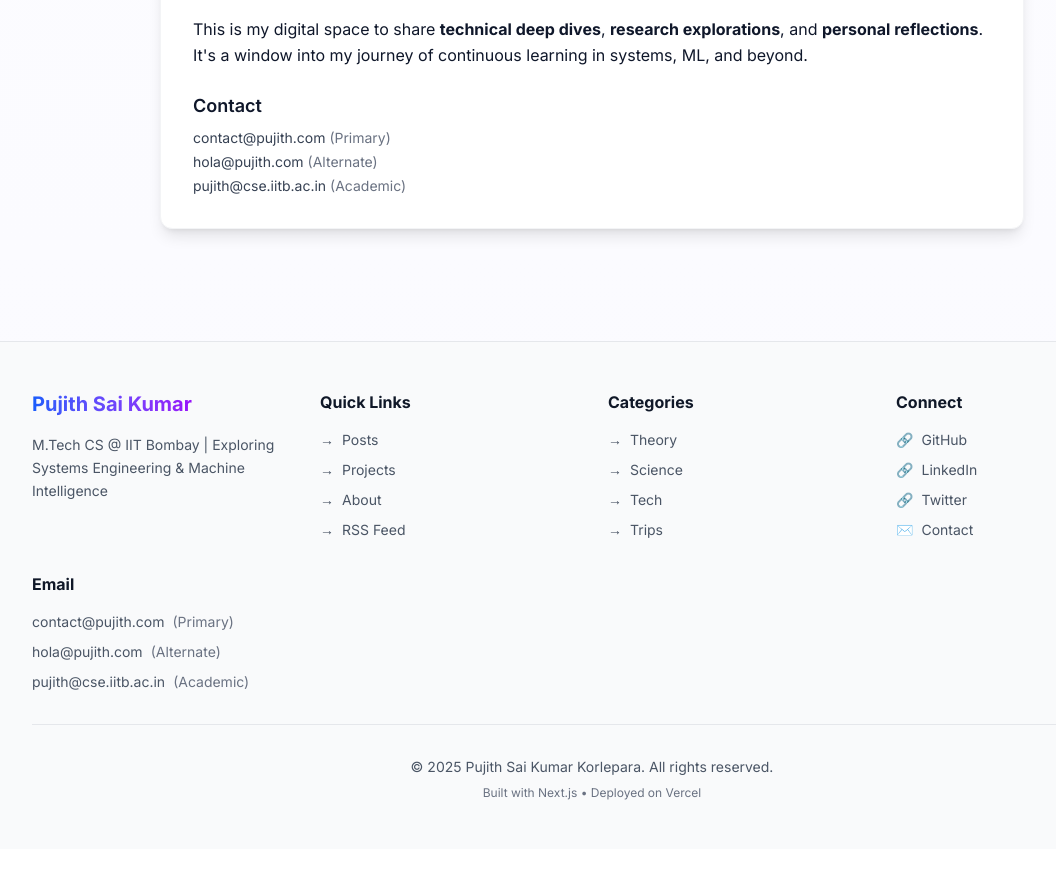
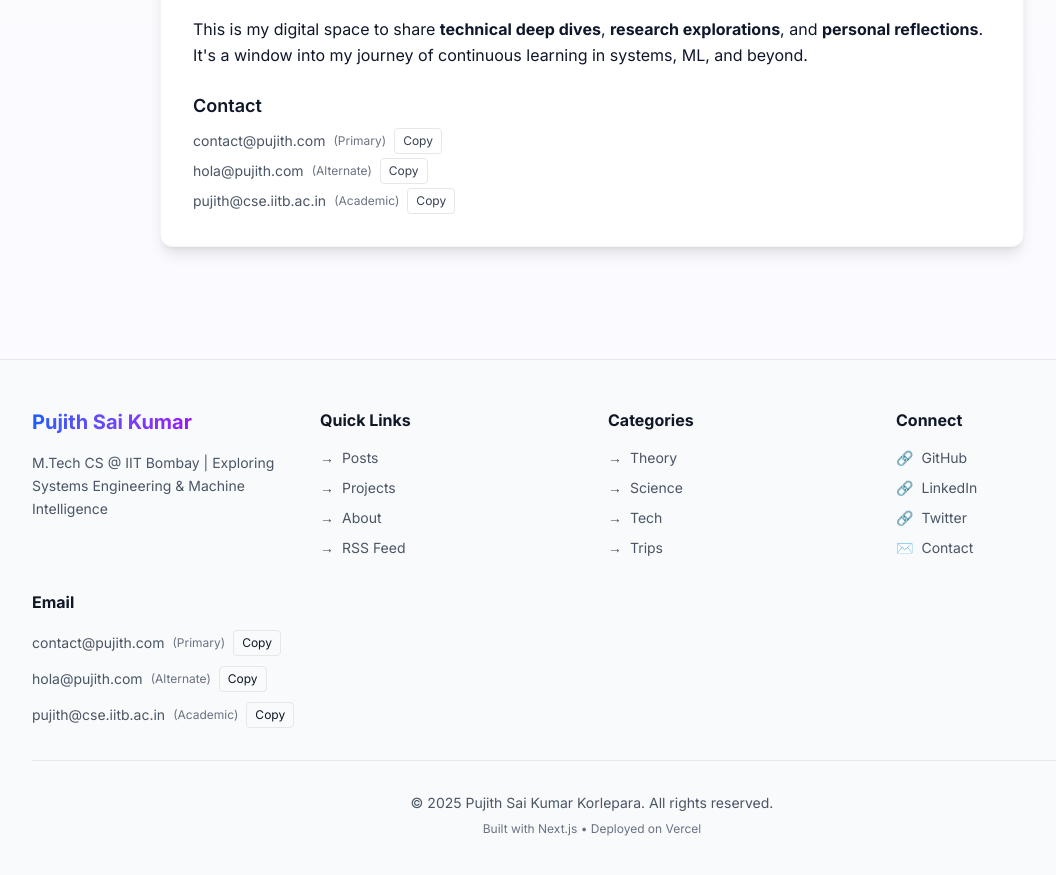
Before and after one commit to pujith22/tech-and-thought, a Next.js app: page /about in a window 1280 px wide. Shown: the part 2146-3021 px from the top of the page, without its empty margins (48-1104 px from the left). Before the commit the page ends 2995 px from the top, so only its background shows below. Built offline with nearby package versions, Linux system fonts and the light colour scheme; no server answers.

Commit message:
feat: enable Plausible analytics and Giscus comments\n\n- Inject Plausible script via env in RootLayout\n- Add GiscusComments component and wire to post pages\n- Refresh README with setup instructions\n- Add copy-to-clipboard for emails in About/Footer

```diff
--- a/app/about/page.tsx
+++ b/app/about/page.tsx
@@ -1,3 +1,4 @@
+import CopyEmail from '@/components/ui/CopyEmail';
 import Image from 'next/image';
 
 export const metadata = {
@@ -152,9 +153,9 @@ export default function AboutPage() {
           <div className="mt-6">
             <h3 className="text-lg font-semibold mb-2">Contact</h3>
             <ul className="text-sm text-gray-700 dark:text-gray-300 space-y-1">
-              <li><a href="mailto:contact@pujith.com" className="hover:underline">contact@pujith.com</a> <span className="text-gray-500">(Primary)</span></li>
-              <li><a href="mailto:hola@pujith.com" className="hover:underline">hola@pujith.com</a> <span className="text-gray-500">(Alternate)</span></li>
-              <li><a href="mailto:pujith@cse.iitb.ac.in" className="hover:underline">pujith@cse.iitb.ac.in</a> <span className="text-gray-500">(Academic)</span></li>
+              <li><CopyEmail email="contact@pujith.com" label="(Primary)" /></li>
+              <li><CopyEmail email="hola@pujith.com" label="(Alternate)" /></li>
+              <li><CopyEmail email="pujith@cse.iitb.ac.in" label="(Academic)" /></li>
             </ul>
           </div>
         </div>
--- a/app/layout.tsx
+++ b/app/layout.tsx
@@ -42,6 +42,13 @@ export default function RootLayout({
     <html lang="en">
       <body className={inter.className}>
         <link rel="canonical" href={canonicalUrl} />
+        {process.env.NEXT_PUBLIC_PLAUSIBLE_DOMAIN ? (
+          <script
+            defer
+            data-domain={process.env.NEXT_PUBLIC_PLAUSIBLE_DOMAIN}
+            src="https://plausible.io/js/script.js"
+          ></script>
+        ) : null}
         <div className="min-h-screen flex flex-col">
           <Header />
           <main className="flex-1 max-w-6xl mx-auto px-4 py-8 w-full">
--- a/app/posts/[slug]/page.tsx
+++ b/app/posts/[slug]/page.tsx
@@ -7,6 +7,7 @@ import rehypeSlug from 'rehype-slug';
 import rehypeAutolinkHeadings from 'rehype-autolink-headings';
 import remarkGfm from 'remark-gfm';
 import Link from 'next/link';
+import GiscusComments from '@/components/ui/GiscusComments';
 
 export async function generateStaticParams() {
   const posts = await getAllContent<PostFrontmatter>('posts');
@@ -83,6 +84,9 @@ export default async function PostPage({ params }: { params: Promise<{ slug: str
         <div className="prose prose-lg dark:prose-invert max-w-none">
           {mdxContent}
         </div>
+        {process.env.NEXT_PUBLIC_GISCUS_REPO ? (
+          <GiscusComments />
+        ) : null}
       </article>
     );
   } catch (error) {
--- /dev/null
+++ b/components/ui/CopyEmail.tsx
@@ -0,0 +1,32 @@
+"use client";
+
+import { useState } from "react";
+
+export default function CopyEmail({ email, label }: { email: string; label?: string }) {
+  const [copied, setCopied] = useState(false);
+
+  const onCopy = async () => {
+    try {
+      await navigator.clipboard.writeText(email);
+      setCopied(true);
+      setTimeout(() => setCopied(false), 1500);
+    } catch {}
+  };
+
+  return (
+    <div className="flex items-center gap-2">
+      <a href={`mailto:${email}`} className="text-gray-600 dark:text-gray-400 hover:text-blue-600 dark:hover:text-blue-400 transition-colors">
+        {email}
+      </a>
+      {label ? <span className="text-gray-500 text-xs">{label}</span> : null}
+      <button
+        type="button"
+        onClick={onCopy}
+        className="px-2 py-1 text-xs rounded border border-gray-200 dark:border-gray-700 hover:bg-gray-100 dark:hover:bg-gray-800"
+        aria-label={`Copy ${email}`}
+      >
+        {copied ? "Copied" : "Copy"}
+      </button>
+    </div>
+  );
+}
--- a/components/ui/Footer.tsx
+++ b/components/ui/Footer.tsx
@@ -1,4 +1,5 @@
 import Link from 'next/link';
+import CopyEmail from './CopyEmail';
 
 export default function Footer() {
   const currentYear = new Date().getFullYear();
@@ -112,16 +113,13 @@ export default function Footer() {
             <h3 className="font-bold mb-4 text-gray-900 dark:text-gray-100">Email</h3>
             <ul className="space-y-2.5 text-sm">
               <li>
-                <a href="mailto:contact@pujith.com" className="text-gray-600 dark:text-gray-400 hover:text-blue-600 dark:hover:text-blue-400 transition-colors">contact@pujith.com</a>
-                <span className="ml-2 text-gray-500">(Primary)</span>
+                <CopyEmail email="contact@pujith.com" label="(Primary)" />
               </li>
               <li>
-                <a href="mailto:hola@pujith.com" className="text-gray-600 dark:text-gray-400 hover:text-blue-600 dark:hover:text-blue-400 transition-colors">hola@pujith.com</a>
-                <span className="ml-2 text-gray-500">(Alternate)</span>
+                <CopyEmail email="hola@pujith.com" label="(Alternate)" />
               </li>
               <li>
-                <a href="mailto:pujith@cse.iitb.ac.in" className="text-gray-600 dark:text-gray-400 hover:text-blue-600 dark:hover:text-blue-400 transition-colors">pujith@cse.iitb.ac.in</a>
-                <span className="ml-2 text-gray-500">(Academic)</span>
+                <CopyEmail email="pujith@cse.iitb.ac.in" label="(Academic)" />
               </li>
             </ul>
           </div>
--- /dev/null
+++ b/components/ui/GiscusComments.tsx
@@ -0,0 +1,41 @@
+"use client";
+
+import { useEffect, useRef } from "react";
+
+export default function GiscusComments() {
+  const ref = useRef<HTMLDivElement>(null);
+  const repo = process.env.NEXT_PUBLIC_GISCUS_REPO;
+  const repoId = process.env.NEXT_PUBLIC_GISCUS_REPO_ID;
+  const category = process.env.NEXT_PUBLIC_GISCUS_CATEGORY;
+  const categoryId = process.env.NEXT_PUBLIC_GISCUS_CATEGORY_ID;
+
+  useEffect(() => {
+    if (!ref.current) return;
+    if (!repo || !repoId || !category || !categoryId) return;
+
+    const script = document.createElement("script");
+    script.src = "https://giscus.app/client.js";
+    script.async = true;
+    script.crossOrigin = "anonymous";
+    script.setAttribute("data-repo", repo);
+    script.setAttribute("data-repo-id", repoId);
+    script.setAttribute("data-category", category);
+    script.setAttribute("data-category-id", categoryId);
+    script.setAttribute("data-mapping", "pathname");
+    script.setAttribute("data-strict", "1");
+    script.setAttribute("data-reactions-enabled", "1");
+    script.setAttribute("data-emit-metadata", "0");
+    script.setAttribute("data-input-position", "bottom");
+    script.setAttribute("data-theme", "preferred_color_scheme");
+    script.setAttribute("data-lang", "en");
+
+    ref.current.innerHTML = "";
+    ref.current.append(script);
+  }, [repo, repoId, category, categoryId]);
+
+  if (!repo || !repoId || !category || !categoryId) {
+    return null;
+  }
+
+  return <div ref={ref} className="mt-8" />;
+}
```
Also changed, not shown: 1 other file (tests, documents, lock files or other folders).
